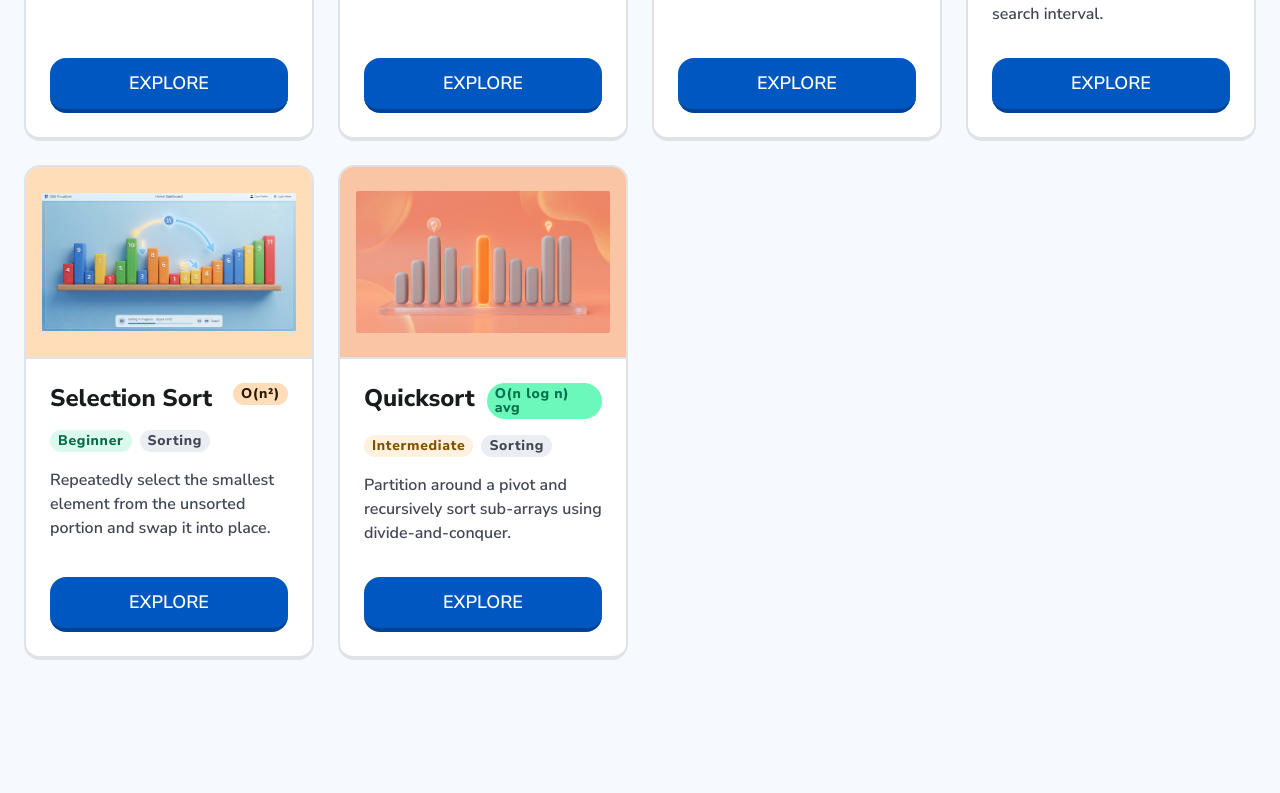
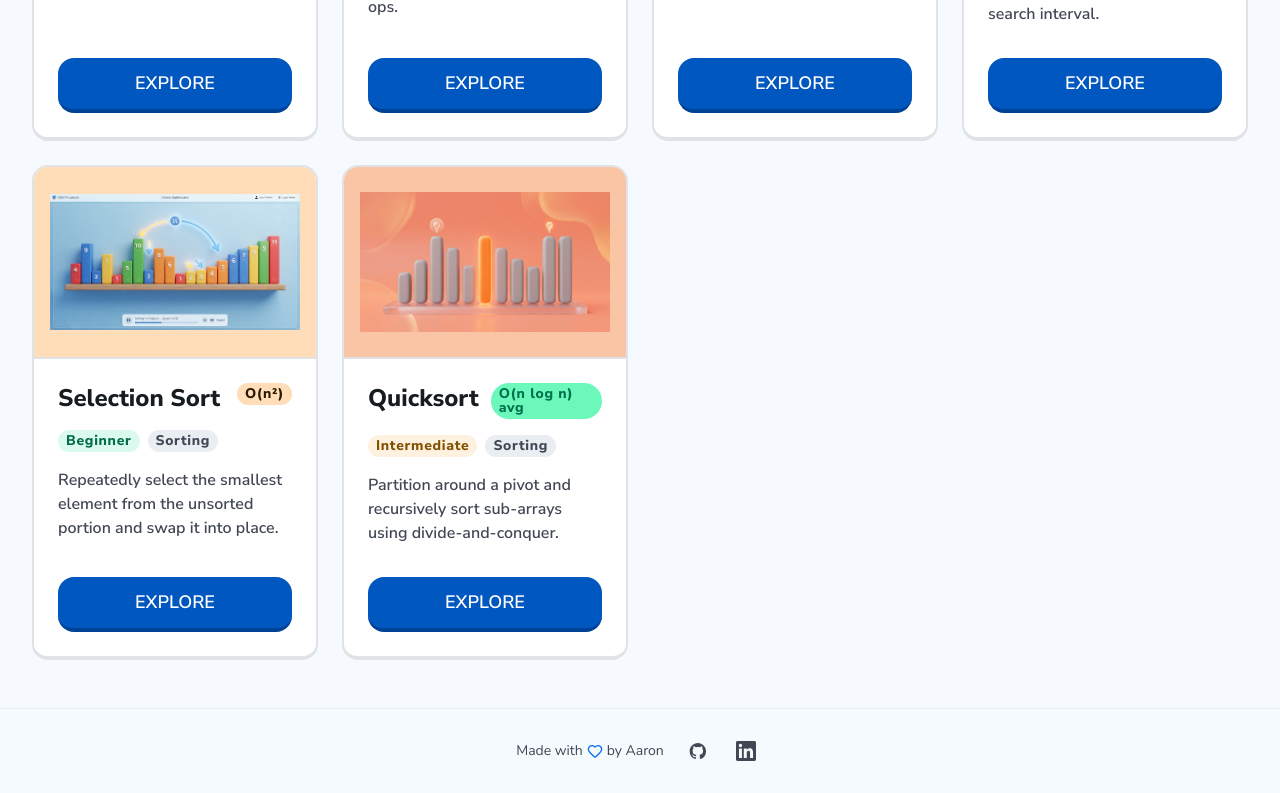
Before and after one commit to aarxnmendez/dsa-vision, a React (Vite) app: page / in a window 1280 px wide. Shown: the part 916-1709 px from the top of the page. Before the commit the page ends 1672 px from the top, so only its background shows below. Built offline with nearby package versions, Linux system fonts and the light colour scheme.

Commit message:
feat(catalog): add homepage footer with author social links

```diff
--- a/src/components/layout/CatalogLayout.tsx
+++ b/src/components/layout/CatalogLayout.tsx
@@ -3,15 +3,17 @@ import { Navbar } from "./Navbar";
 
 interface CatalogLayoutProps {
   children: ReactNode;
+  footer?: ReactNode;
 }
 
-export function CatalogLayout({ children }: CatalogLayoutProps) {
+export function CatalogLayout({ children, footer }: CatalogLayoutProps) {
   return (
-    <div className="bg-background text-on-background min-h-screen pb-stack-lg">
+    <div className="bg-background text-on-background flex min-h-screen flex-col">
       <Navbar />
-      <main className="max-w-container-max mx-auto px-margin-mobile md:px-gutter pt-stack-lg flex flex-col gap-stack-lg">
+      <main className="mx-auto flex w-full max-w-container-max flex-1 flex-col gap-stack-lg px-margin-mobile pt-stack-lg md:px-gutter xl:px-8">
         {children}
       </main>
+      {footer}
     </div>
   );
 }
--- /dev/null
+++ b/src/components/layout/Footer.tsx
@@ -0,0 +1,77 @@
+import { Heart } from "lucide-react";
+import {
+  AUTHOR_GITHUB_URL,
+  AUTHOR_LINKEDIN_URL,
+} from "../../constants/social";
+
+function GitHubIcon({ className }: { className?: string }) {
+  return (
+    <svg
+      xmlns="http://www.w3.org/2000/svg"
+      viewBox="0 0 19 19"
+      aria-hidden="true"
+      className={className}
+    >
+      <path
+        fill="currentColor"
+        fillRule="evenodd"
+        clipRule="evenodd"
+        d="M9.356 1.85C5.05 1.85 1.57 5.356 1.57 9.694a7.84 7.84 0 0 0 5.324 7.44c.387.079.528-.168.528-.376 0-.182-.013-.805-.013-1.454-2.165.467-2.616-.935-2.616-.935-.349-.91-.864-1.143-.864-1.143-.71-.48.051-.48.051-.48.787.051 1.2.805 1.2.805.695 1.194 1.817.857 2.268.649.064-.507.27-.857.49-1.052-1.728-.182-3.545-.857-3.545-3.87 0-.857.31-1.558.8-2.104-.078-.195-.349-1 .077-2.078 0 0 .657-.208 2.14.805a7.5 7.5 0 0 1 1.946-.26c.657 0 1.328.092 1.946.26 1.483-1.013 2.14-.805 2.14-.805.426 1.078.155 1.883.078 2.078.502.546.799 1.247.799 2.104 0 3.013-1.818 3.675-3.558 3.87.284.247.528.714.528 1.454 0 1.052-.012 1.896-.012 2.156 0 .208.142.455.528.377a7.84 7.84 0 0 0 5.324-7.441c.013-4.338-3.48-7.844-7.773-7.844"
+      />
+    </svg>
+  );
+}
+
+function LinkedInIcon({ className }: { className?: string }) {
+  return (
+    <svg
+      xmlns="http://www.w3.org/2000/svg"
+      viewBox="0 0 24 24"
+      aria-hidden="true"
+      className={className}
+    >
+      <path
+        fill="currentColor"
+        d="M20.447 20.452h-3.554v-5.569c0-1.328-.027-3.037-1.852-3.037-1.853 0-2.136 1.445-2.136 2.939v5.667H9.351V9h3.414v1.561h.046c.477-.9 1.637-1.85 3.37-1.85 3.601 0 4.267 2.37 4.267 5.455v6.286zM5.337 7.433a2.062 2.062 0 0 1-2.063-2.065 2.062 2.062 0 0 1 2.063-2.063 2.063 2.063 0 0 1 2.064 2.063 2.062 2.062 0 0 1-2.064 2.065zm1.782 13.019H3.555V9h3.564v11.452zM22.225 0H1.771C.792 0 0 .774 0 1.729v20.542C0 23.227.792 24 1.771 24h20.451C23.2 24 24 23.227 24 22.271V1.729C24 .774 23.2 0 22.222 0h.003z"
+      />
+    </svg>
+  );
+}
+
+export function Footer() {
+  return (
+    <footer className="w-full border-t border-surface-variant/60 bg-surface/80 px-base py-6">
+      <div className="mx-auto flex max-w-container-max flex-col items-center justify-center gap-3 text-center sm:flex-row sm:gap-4">
+        <p className="inline-flex items-center text-sm text-on-surface-variant">
+          Made with
+          <Heart
+            className="mx-1 inline-block size-4 fill-none text-blue-600 stroke-blue-600"
+            strokeWidth={2}
+            aria-hidden="true"
+          />
+          by Aaron
+        </p>
+        <div className="flex items-center gap-3">
+          <a
+            href={AUTHOR_GITHUB_URL}
+            target="_blank"
+            rel="noopener noreferrer"
+            aria-label="Aaron Mendez on GitHub"
+            className="inline-flex items-center justify-center rounded-lg p-2 text-on-surface-variant transition-colors hover:bg-surface-container hover:text-primary"
+          >
+            <GitHubIcon className="size-5" />
+          </a>
+          <a
+            href={AUTHOR_LINKEDIN_URL}
+            target="_blank"
+            rel="noopener noreferrer"
+            aria-label="Aaron Mendez on LinkedIn"
+            className="inline-flex items-center justify-center rounded-lg p-2 text-on-surface-variant transition-colors hover:bg-surface-container hover:text-primary"
+          >
+            <LinkedInIcon className="size-5" />
+          </a>
+        </div>
+      </div>
+    </footer>
+  );
+}
--- /dev/null
+++ b/src/constants/social.ts
@@ -0,0 +1,3 @@
+export const AUTHOR_GITHUB_URL = "https://github.com/aarxnmendez";
+
+export const AUTHOR_LINKEDIN_URL = "https://www.linkedin.com/in/aaronmendezz";
--- a/src/pages/BigONotationPage.tsx
+++ b/src/pages/BigONotationPage.tsx
@@ -4,7 +4,9 @@ import { CatalogLayout } from "../components/layout/CatalogLayout";
 export function BigONotationPage() {
   return (
     <CatalogLayout>
-      <BigOView />
+      <div className="pb-stack-lg">
+        <BigOView />
+      </div>
     </CatalogLayout>
   );
 }
--- a/src/pages/CatalogPage.tsx
+++ b/src/pages/CatalogPage.tsx
@@ -4,6 +4,7 @@ import { FilterBar } from "../components/catalog/FilterBar";
 import { Hero } from "../components/catalog/Hero";
 import { SearchBar } from "../components/catalog/SearchBar";
 import { CatalogLayout } from "../components/layout/CatalogLayout";
+import { Footer } from "../components/layout/Footer";
 import { algorithms } from "../data/algorithms";
 import type { AlgorithmCategory } from "../types/algorithm";
 import {
@@ -30,7 +31,7 @@ export function CatalogPage() {
   }, [activeCategory, searchQuery]);
 
   return (
-    <CatalogLayout>
+    <CatalogLayout footer={<Footer />}>
       <Hero />
       <SearchBar value={searchQuery} onChange={setSearchQuery} />
       <FilterBar
```
